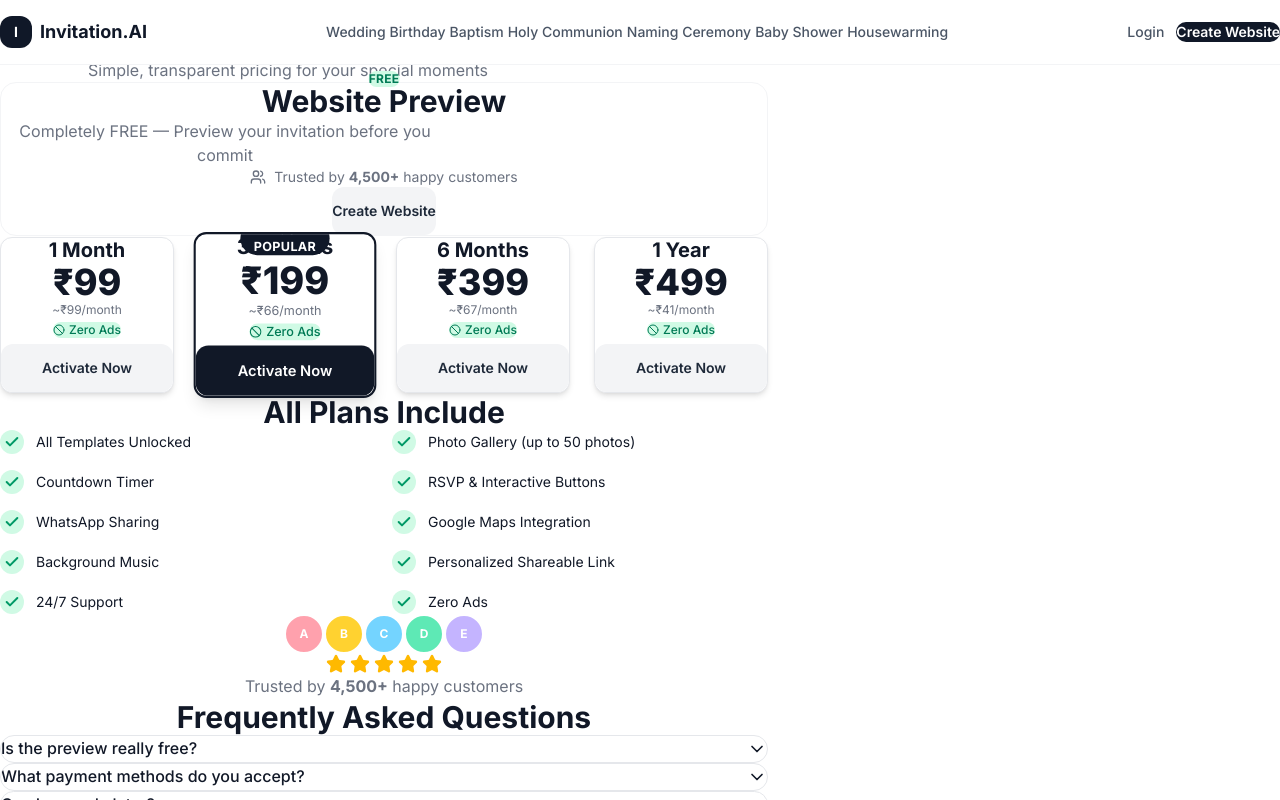
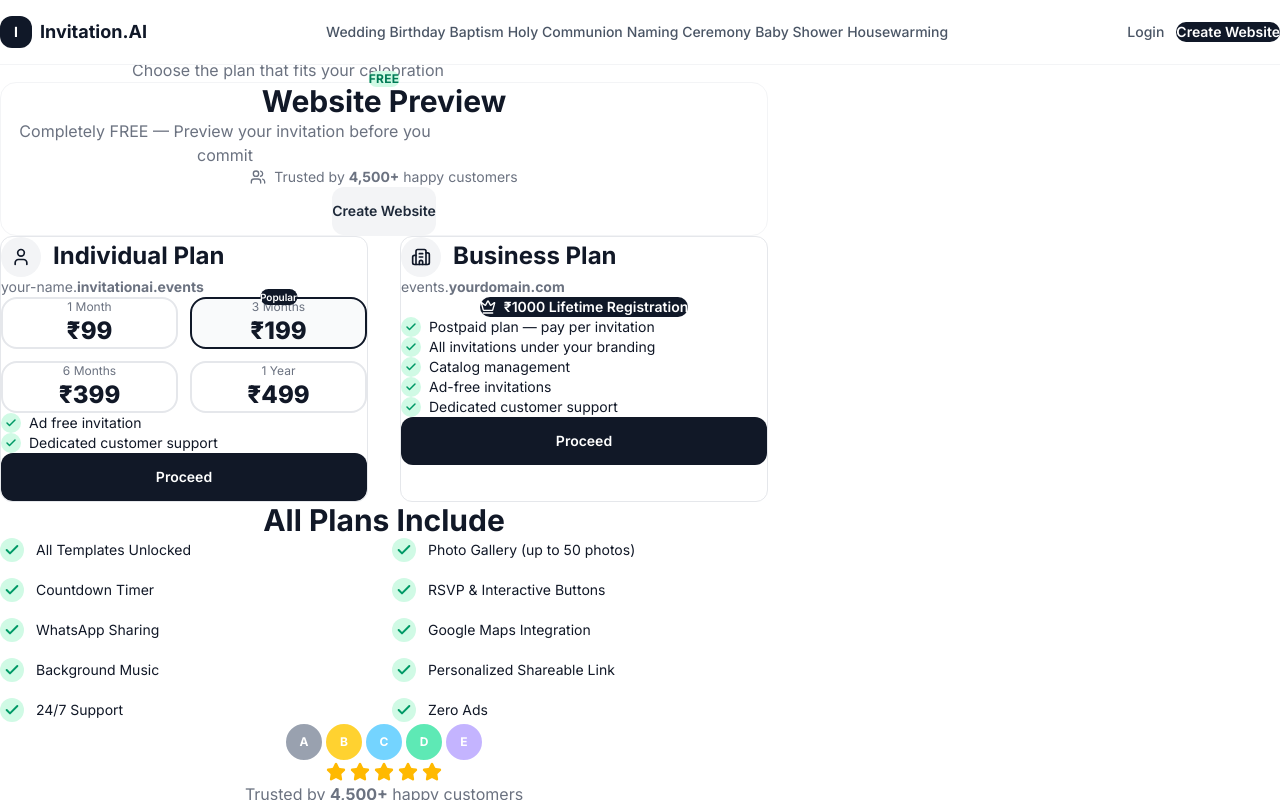
Before and after one commit to Adhinc/Invitation-cards, a React (Vite) app: page /pricing in a window 1280 px wide. Shown: the top 800 px of the page. Built offline with nearby package versions, Linux system fonts and the light colour scheme.

Commit message:
feat: rewrite PricingPage — Individual + Business tiers, no promo codes

```diff
--- a/src/pages/PricingPage.tsx
+++ b/src/pages/PricingPage.tsx
@@ -1,13 +1,9 @@
 import { Link } from 'react-router-dom';
 import { motion } from 'framer-motion';
-import {
-  Check, Star, Ban, Crown, Users, ImageIcon,
-  Timer, MousePointerClick, Share2, MapPin, Music, LinkIcon, Headphones,
-} from 'lucide-react';
-import { PRICING_PLANS } from '../constants/events';
+import { Check, Star, Crown, Users, ImageIcon, Timer, MousePointerClick, Share2, MapPin, Music, LinkIcon, Headphones, Ban, Building2, User } from 'lucide-react';
+import { PRICING_PLANS, BUSINESS_PLAN } from '../constants/events';
 import { fadeUp, stagger } from '../utils/animations';
 import { Accordion, Badge, Button, Card, Section, SectionTitle } from '../components/ui';
-import { cn } from '../utils/cn';
 
 const FEATURES = [
   { label: 'All Templates Unlocked', icon: Crown },
@@ -36,10 +32,10 @@ export function Component() {
       <Section spacing="compact" className="text-center pt-8">
         <motion.div initial="hidden" animate="visible" variants={stagger}>
           <motion.h1 variants={fadeUp} className="text-4xl md:text-5xl font-bold serif mb-4">
-            Pricing Plan
+            Simple, Transparent Pricing
           </motion.h1>
           <motion.p variants={fadeUp} className="text-[var(--color-text-secondary)] text-base max-w-xl mx-auto">
-            Simple, transparent pricing for your special moments
+            Choose the plan that fits your celebration
           </motion.p>
         </motion.div>
       </Section>
@@ -65,51 +61,105 @@ export function Component() {
         </motion.div>
       </Section>
 
-      {/* Duration Pricing Cards */}
+      {/* Individual + Business Two-Column Layout */}
       <Section size="narrow" label="Pricing plans">
-        <motion.div variants={stagger} className="grid grid-cols-1 md:grid-cols-4 gap-6 items-center">
-          {PRICING_PLANS.map((plan) => {
-            const pricePerMonth = plan.price / (plan.duration / 30);
-            const isPreferred = plan.preferred;
+        <motion.div
+          initial="hidden" whileInView="visible" viewport={{ once: true, margin: '-60px' }} variants={stagger}
+          className="grid grid-cols-1 md:grid-cols-2 gap-8"
+        >
+          {/* Individual Plan Card */}
+          <motion.div variants={fadeUp}>
+            <Card className="p-8 relative h-full">
+              <div className="flex items-center gap-3 mb-2">
+                <span className="flex items-center justify-center w-10 h-10 rounded-full bg-gray-100 text-gray-900">
+                  <User className="w-5 h-5" />
+                </span>
+                <h3 className="text-2xl font-bold serif">Individual Plan</h3>
+              </div>
 
-            return (
-              <motion.div key={plan.id} variants={fadeUp} whileHover={{ y: -4 }}>
-                <Card
-                  variant={isPreferred ? 'elevated' : 'default'}
-                  className={cn(
-                    'p-6 text-center relative',
-                    isPreferred ? 'border-2 border-[var(--color-primary)] md:scale-105 z-10' : 'shadow-md',
-                  )}
-                >
-                  {isPreferred && (
-                    <Badge variant="premium" className="absolute -top-3 left-1/2 -translate-x-1/2">
-                      Most Popular
-                    </Badge>
-                  )}
+              <p className="text-sm text-[var(--color-text-secondary)] mb-6">
+                your-name.<strong>invitationai.events</strong>
+              </p>
 
-                  <h3 className="text-xl font-bold serif mt-2 mb-1">{plan.label}</h3>
+              {/* Pricing Tiers Grid */}
+              <div className="grid grid-cols-2 gap-3 mb-6">
+                {PRICING_PLANS.map((plan) => (
+                  <div
+                    key={plan.id}
+                    className={`relative rounded-xl border-2 p-4 text-center transition-colors ${
+                      plan.preferred
+                        ? 'border-gray-900 bg-gray-50'
+                        : 'border-gray-200'
+                    }`}
+                  >
+                    {plan.preferred && (
+                      <span className="absolute -top-2.5 left-1/2 -translate-x-1/2 text-[10px] font-semibold bg-gray-900 text-white px-2 py-0.5 rounded-full whitespace-nowrap">
+                        Popular
+                      </span>
+                    )}
+                    <p className="text-xs text-[var(--color-text-secondary)] mb-1">{plan.label}</p>
+                    <p className="text-2xl font-extrabold">&#8377;{plan.price}</p>
+                  </div>
+                ))}
+              </div>
 
-                  <div className="mb-1">
-                    <span className="text-3xl md:text-4xl font-extrabold">&#8377;{plan.price}</span>
-                  </div>
+              {/* Individual Features */}
+              <ul className="space-y-3 mb-8">
+                <li className="flex items-center gap-2 text-sm">
+                  <span className="flex items-center justify-center w-5 h-5 rounded-full bg-emerald-100 text-emerald-600 shrink-0">
+                    <Check className="w-3 h-3" strokeWidth={3} />
+                  </span>
+                  Ad free invitation
+                </li>
+                <li className="flex items-center gap-2 text-sm">
+                  <span className="flex items-center justify-center w-5 h-5 rounded-full bg-emerald-100 text-emerald-600 shrink-0">
+                    <Check className="w-3 h-3" strokeWidth={3} />
+                  </span>
+                  Dedicated customer support
+                </li>
+              </ul>
 
-                  <p className="text-xs text-[var(--color-text-secondary)] mb-4">
-                    ~&#8377;{Math.round(pricePerMonth)}/month
-                  </p>
+              <Button variant="primary" size="lg" className="w-full">Proceed</Button>
+            </Card>
+          </motion.div>
 
-                  <span className="inline-flex items-center gap-1 text-xs font-medium bg-emerald-100 text-emerald-700 px-3 py-1 rounded-full mb-6">
-                    <Ban className="w-3 h-3" /> Zero Ads
-                  </span>
+          {/* Business Plan Card */}
+          <motion.div variants={fadeUp}>
+            <Card className="p-8 relative h-full">
+              <div className="flex items-center gap-3 mb-2">
+                <span className="flex items-center justify-center w-10 h-10 rounded-full bg-gray-100 text-gray-900">
+                  <Building2 className="w-5 h-5" />
+                </span>
+                <h3 className="text-2xl font-bold serif">Business Plan</h3>
+              </div>
 
-                  <div>
-                    <Button className="w-full" variant={isPreferred ? 'primary' : 'secondary'} size="lg">
-                      Activate Now
-                    </Button>
-                  </div>
-                </Card>
-              </motion.div>
-            );
-          })}
+              <p className="text-sm text-[var(--color-text-secondary)] mb-6">
+                events.<strong>yourdomain.com</strong>
+              </p>
+
+              {/* Lifetime Registration Badge */}
+              <div className="flex items-center justify-center mb-6">
+                <span className="inline-flex items-center gap-2 bg-gray-900 text-white text-sm font-semibold px-5 py-2.5 rounded-full">
+                  <Crown className="w-4 h-4" />
+                  &#8377;{BUSINESS_PLAN.registrationFee} Lifetime Registration
+                </span>
+              </div>
+
+              {/* Business Features */}
+              <ul className="space-y-3 mb-8">
+                {BUSINESS_PLAN.features.map((feature) => (
+                  <li key={feature} className="flex items-center gap-2 text-sm">
+                    <span className="flex items-center justify-center w-5 h-5 rounded-full bg-emerald-100 text-emerald-600 shrink-0">
+                      <Check className="w-3 h-3" strokeWidth={3} />
+                    </span>
+                    {feature}
+                  </li>
+                ))}
+              </ul>
+
+              <Button variant="primary" size="lg" className="w-full">Proceed</Button>
+            </Card>
+          </motion.div>
         </motion.div>
       </Section>
 
@@ -132,7 +182,7 @@ export function Component() {
       <Section size="narrow" spacing="compact" className="text-center">
         <motion.div variants={fadeUp}>
           <div className="flex justify-center -space-x-3 mb-4">
-            {['bg-rose-300', 'bg-amber-300', 'bg-sky-300', 'bg-emerald-300', 'bg-violet-300'].map((bg, i) => (
+            {['bg-gray-400', 'bg-amber-300', 'bg-sky-300', 'bg-emerald-300', 'bg-violet-300'].map((bg, i) => (
               <div key={i} className={`w-10 h-10 rounded-full ${bg} border-2 border-white flex items-center justify-center text-white text-xs font-bold`}>
                 {String.fromCharCode(65 + i)}
               </div>
```
